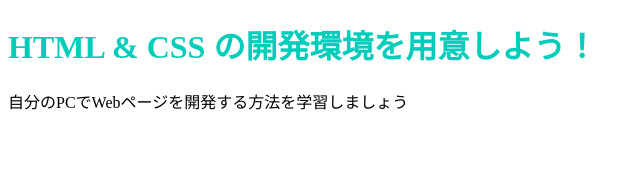
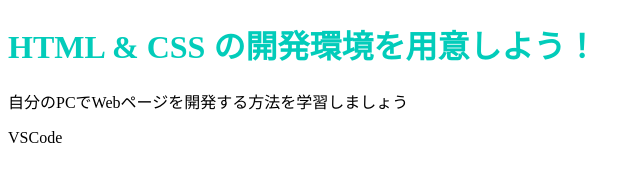
Before and after one commit to mist-lud/Git-Practice, a plain HTML site: page index.html in a window 1280 px wide. Shown: the full height of the page, 0-640 px from the left. Drawn offline with Linux system fonts and the light colour scheme.

Commit message:
update 2
Add a p tag

```diff
--- a/index.html
+++ b/index.html
@@ -8,5 +8,6 @@
   <body>
     <h1 class="title">HTML & CSS の開発環境を用意しよう！</h1>
     <p>自分のPCでWebページを開発する方法を学習しましょう</p>
+    <p>VSCode</p>
   </body>
 </html>
```
